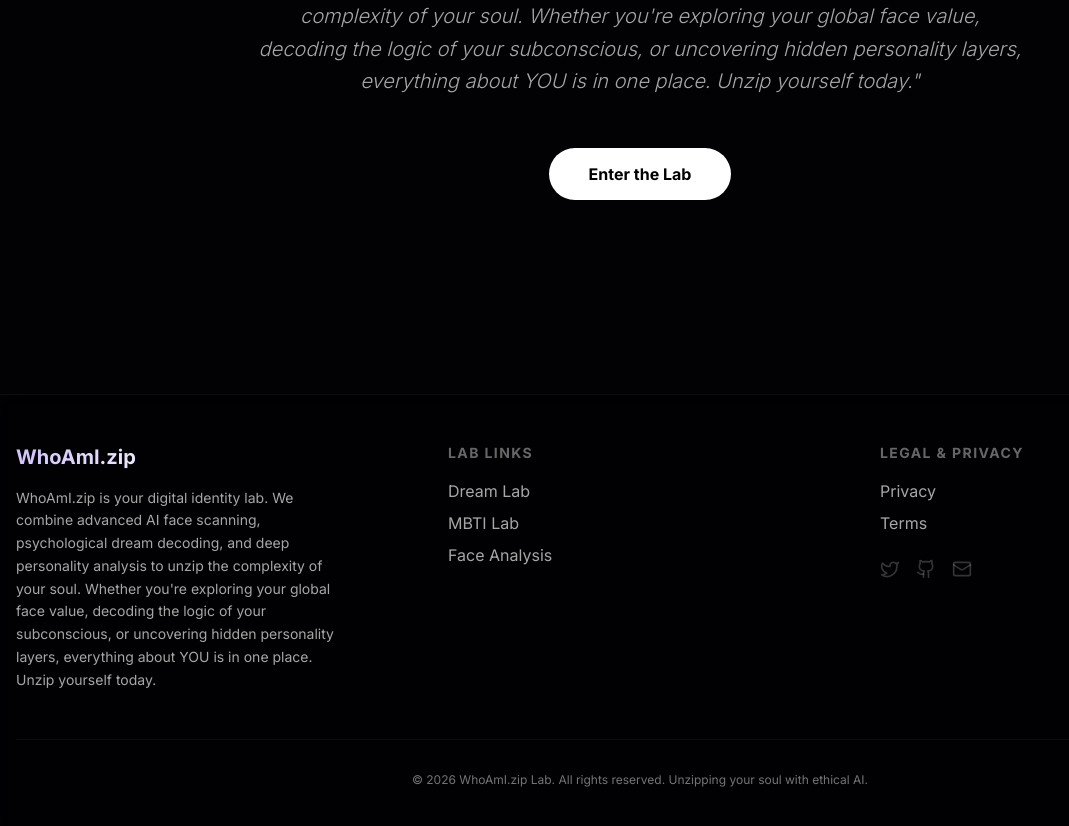
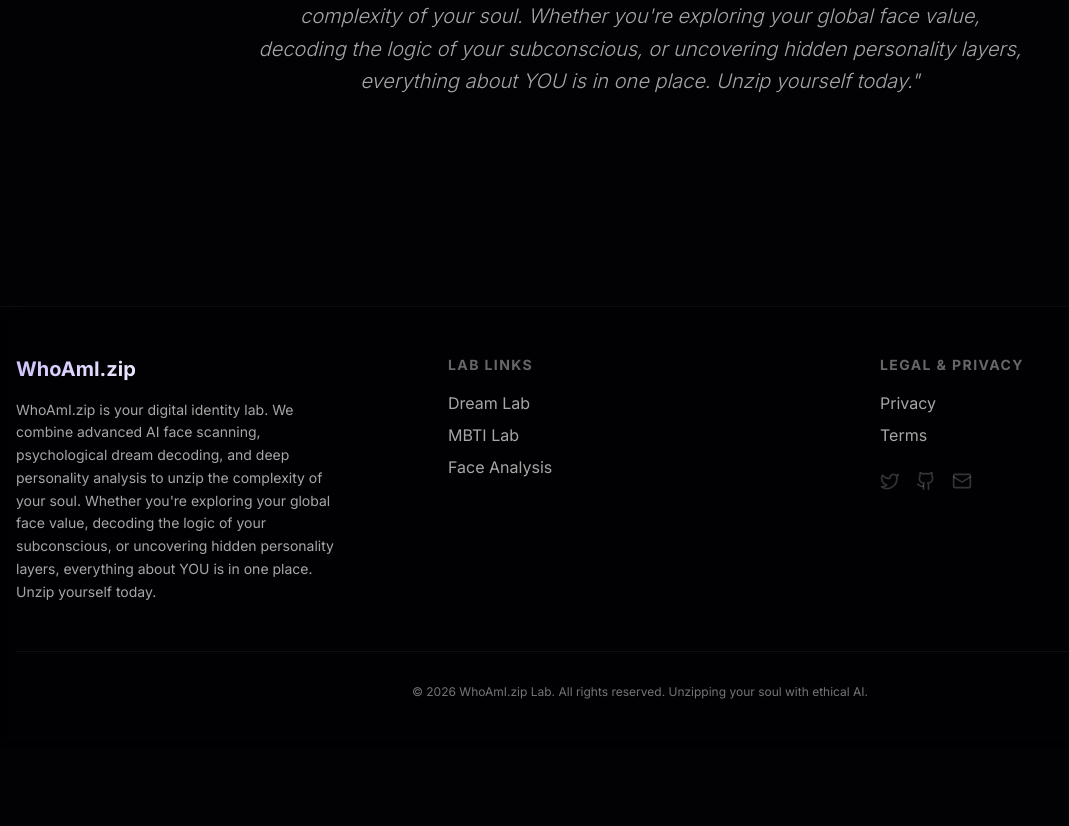
Before and after one commit to toonyman/dreamai, a Next.js app: page / in a window 1280 px wide. Shown: the part 1660-2486 px from the top of the page, without its empty margins (0-1069 px from the left). After the commit the page ends 2408 px from the top, so only its background shows below. Built offline with nearby package versions, Linux system fonts and the light colour scheme; a web font is replaced by a local one.

Commit message:
style: remove cta button from bottom of homepage

```diff
--- a/app/page.tsx
+++ b/app/page.tsx
@@ -163,11 +163,6 @@ export default function Home() {
                 <p className="text-xl text-dimmed leading-relaxed font-light italic max-w-3xl mx-auto">
                     "{t('home.about_description')}"
                 </p>
-                <div className="pt-8">
-                    <Link href="/dream-analysis" className="px-10 py-4 bg-white text-black rounded-full font-bold hover:bg-purple-500 hover:text-white transition-all">
-                        Enter the Lab
-                    </Link>
-                </div>
             </div>
         </div>
     );
```
